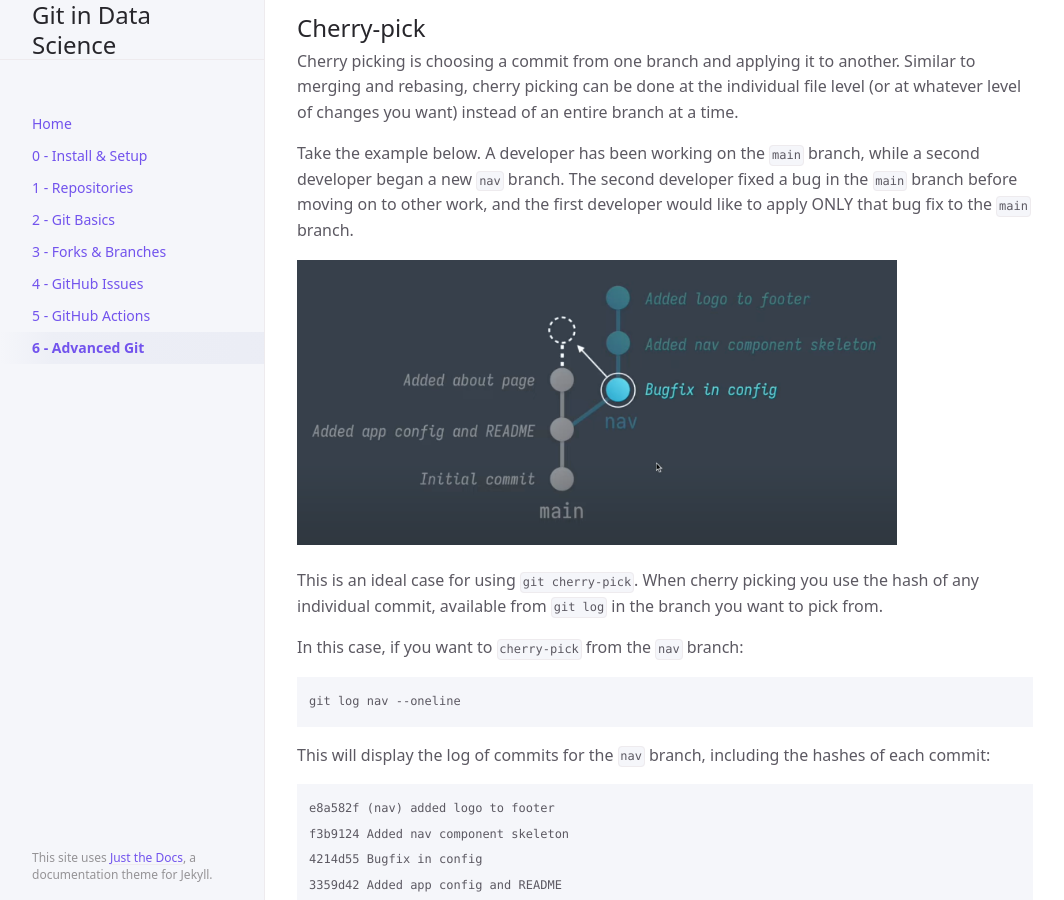
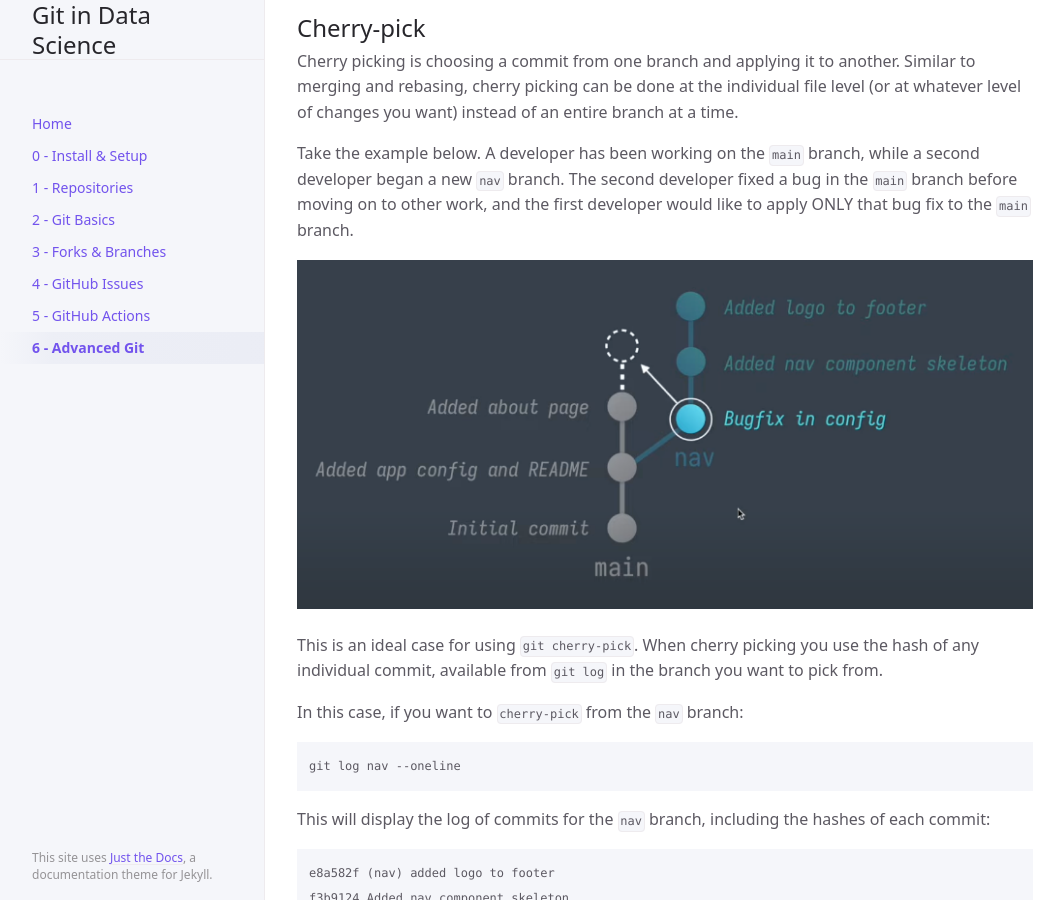
Before and after one commit to UVADS/git-basics, a Jekyll site: the page built from docs/git-advanced.md, in a window 1280 px wide and 900 px high, scrolled down 2993 px. Shown: the whole window, without its empty margins (107-1171 px from the left). Built offline with Jekyll 4.4.1, drawn with Linux system fonts in a browser that asks for light colours; cached includes are drawn as plain includes.

```diff
--- a/docs/git-advanced.md
+++ b/docs/git-advanced.md
@@ -118,7 +118,7 @@ Cherry picking is choosing a commit from one branch and applying it to another.
 
 Take the example below. A developer has been working on the `main` branch, while a second developer began a new `nav` branch. The second developer fixed a bug in the `main` branch before moving on to other work, and the first developer would like to apply ONLY that bug fix to the `main` branch.
 
-<img style="width:600px;align:left;" src="https://uvads.github.io/git-basics/assets/images/git-cherry-pick.png">
+<img src="https://uvads.github.io/git-basics/assets/images/git-cherry-pick.png">
 
 This is an ideal case for using `git cherry-pick`. When cherry picking you use the hash of any individual commit, available from `git log` in the branch you want to pick from.
 
@@ -181,7 +181,7 @@ destination	    git@github.com:mst3k/some-repo.git (push)
 
 In this video Scott Chacon, one of the co-founders and original developers of GitHub, talks about buried and advanced features in Git and GitHub.
 
-<a href="https://www.youtube.com/watch?v=aolI_Rz0ZqY" target="_new"><img style="width:600px;align:left;" src="https://uvads.github.io/git-basics/assets/images/scott-chacon-git-talk.png"></a>
+<a href="https://www.youtube.com/watch?v=aolI_Rz0ZqY" target="_new"><img src="https://uvads.github.io/git-basics/assets/images/scott-chacon-git-talk.png"></a>
 
 Topics include:
 
```
Also changed, not shown: docs/forks-branches.md (+1 -1 lines), index.md (+2 -0 lines).
